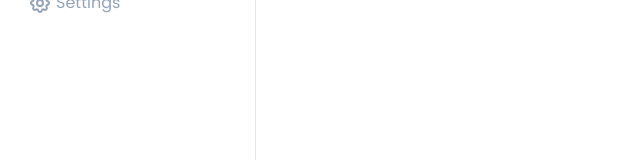
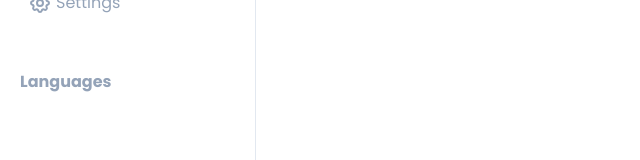
Before and after one commit to utsavpatel562/ClipCode, a Next.js app: page /my-notes in a window 1280 px wide. Shown: the part 333-493 px from the top of the page, without its empty margins (0-640 px from the left). Built offline with nearby package versions, Linux system fonts and the light colour scheme.

Commit message:
first commit

```diff
--- a/app/my-notes/components/Sidebar/Sidebar.tsx
+++ b/app/my-notes/components/Sidebar/Sidebar.tsx
@@ -7,7 +7,6 @@ import {
   IconSettings,
   IconTrash,
 } from "@tabler/icons-react";
-import { UserButton } from "@clerk/nextjs";
 
 const Sidebar = () => {
   return (
@@ -15,6 +14,7 @@ const Sidebar = () => {
       <div className="w-[20%] p-5 flex flex-col gap-2 h-screen pt-7 border-r">
         <Logo />
         <QuickLinks />
+        <Languages />
       </div>
     </>
   );
@@ -77,5 +77,13 @@ function QuickLinks() {
     </>
   );
 }
-
+function Languages() {
+  return (
+    <>
+      <div className="mt-10 text-base">
+        <div className="font-bold text-slate-400">Languages</div>
+      </div>
+    </>
+  );
+}
 export default Sidebar;
```
